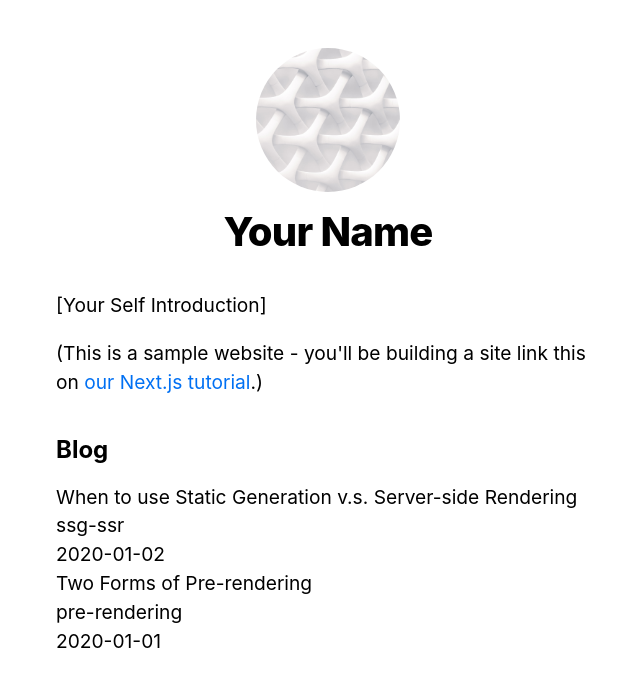
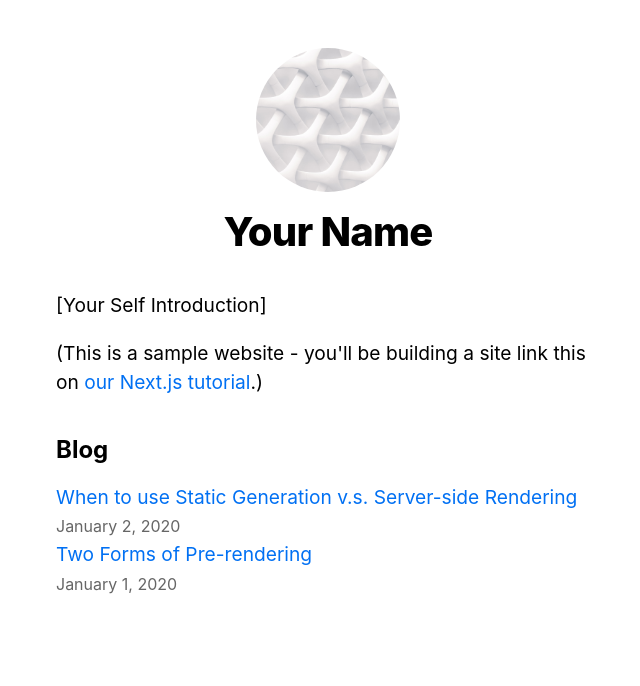
Before and after one commit to HotariTobu/Test-Next-13, a Next.js app in the folder nextjs-blog/: page / in a window 1280 px wide. Shown: the top 686 px of the page, without its empty margins (312-952 px from the left). Built offline with nearby package versions, Linux system fonts and the light colour scheme.

Commit message:
Dynamic Routes/Polishing the Index Page

```diff
--- a/nextjs-blog/pages/index.js
+++ b/nextjs-blog/pages/index.js
@@ -1,6 +1,8 @@
 import Head from "next/head";
+import Link from "next/link";
 
 import Layout, { siteTitle } from '../components/layout'
+import Date from '../components/date'
 import utilStyles from '../styles/utils.module.css'
 
 import { getSortedPostsData } from '../lib/posts'
@@ -26,11 +28,11 @@ export default function Home({ allPostsData }) {
         <ul className={utilStyles.list}>
           {allPostsData.map(({ id, date, title }) => (
             <li className={utilStyles.listItem} key={id}>
-              {title}
+              <Link href={`/posts/${id}`}>{ title}</Link>
               <br />
-              {id}
-              <br />
-              {date}
+              <small className={utilStyles.lightText}>
+                <Date dateString={date}></Date>
+              </small>
             </li>
           ))}
         </ul>
```
